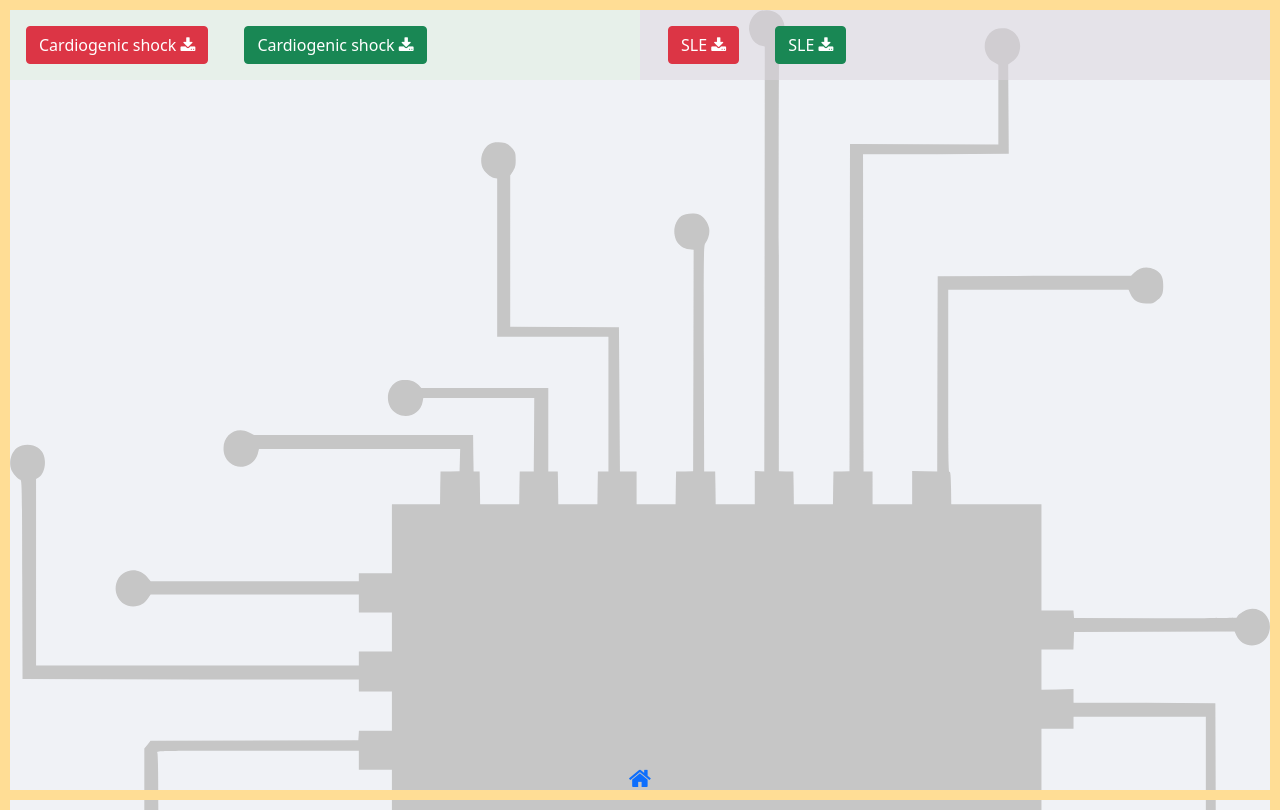
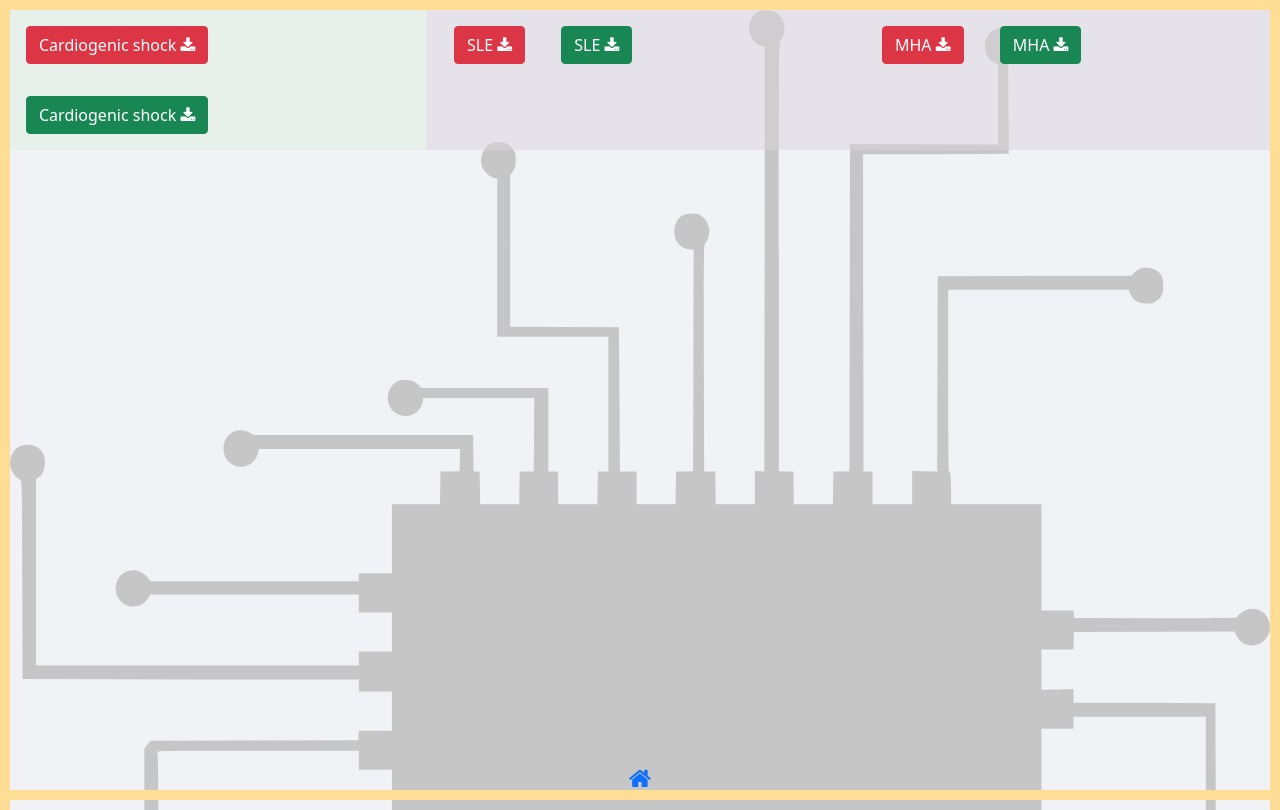
Before and after one commit to rizz-wan/pd, a plain HTML site: page index.html in a window 1280 px wide. Drawn offline with nearby package versions, Linux system fonts and the light colour scheme.

Commit message:
Update index.html

```diff
--- a/index.html
+++ b/index.html
@@ -29,6 +29,10 @@
               <a href="./saima1.pptx" download><button type="button" class="btn btn-danger m-3">SLE <i class="fa fa-download"></i></button></a>
           <a href="./saima1.pps" download><button type="button" class="btn btn-success m-3">SLE <i class="fa fa-download"></i></button></a>
             </div>
+            <div class="col bg2">
+              <a href="./saima2.pptx" download><button type="button" class="btn btn-danger m-3">MHA <i class="fa fa-download"></i></button></a>
+          <a href="./saima2.pps" download><button type="button" class="btn btn-success m-3">MHA <i class="fa fa-download"></i></button></a>
+            </div>
           </div>
         </div>
     </div>
```
